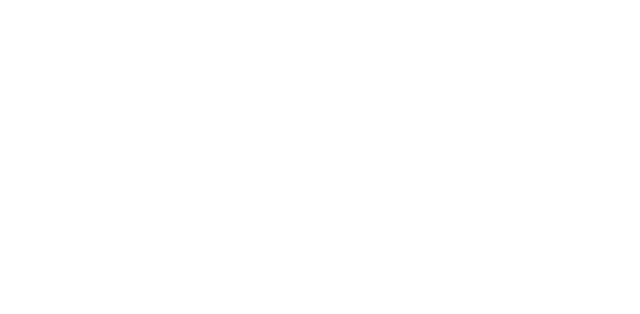
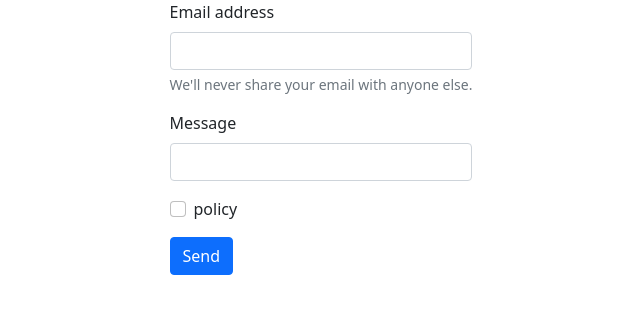
Before and after one commit to elijahmylcev/node-server-mailer, a website: page form.html in a window 1280 px wide. Shown: the whole page, without its empty margins (319-959 px from the left). Drawn offline with nearby package versions, Linux system fonts and the light colour scheme.

Commit message:
working server --> Bootstrap form --> primitiv validation

```diff
--- a/form.html
+++ b/form.html
@@ -1,12 +1,39 @@
 <!DOCTYPE html>
 <html lang="ru">
+
 <head>
-    <meta charset="UTF-8">
-    <meta http-equiv="X-UA-Compatible" content="IE=edge">
-    <meta name="viewport" content="width=device-width, initial-scale=1.0">
-    <title>Mailer</title>
+  <meta charset="UTF-8">
+  <meta http-equiv="X-UA-Compatible" content="IE=edge">
+  <meta name="viewport" content="width=device-width, initial-scale=1.0">
+  <link href="https://cdn.jsdelivr.net/npm/bootstrap@5.1.3/dist/css/bootstrap.min.css" rel="stylesheet" integrity="sha384-1BmE4kWBq78iYhFldvKuhfTAU6auU8tT94WrHftjDbrCEXSU1oBoqyl2QvZ6jIW3" crossorigin="anonymous">
+  <title>Mailer</title>
 </head>
+
 <body>
 
+  <div class="container">
+    <div class="row justify-content-md-center">
+
+      <div class="col-md-auto">
+        <form method="POST" action="http://localhost:3001/form">
+          <div class="mb-3">
+            <label for="exampleInputEmail1" class="form-label">Email address</label>
+            <input name="email" type="email" class="form-control" id="exampleInputEmail1" aria-describedby="emailHelp" required>
+            <div id="emailHelp" class="form-text">We'll never share your email with anyone else.</div>
+          </div>
+          <div class="mb-3">
+            <label for="exampleInputPassword1" class="form-label">Message</label>
+            <input name="text" type="text" class="form-control" id="exampleInputPassword1" required>
+          </div>
+          <div class="mb-3 form-check">
+            <input name="check" type="checkbox" class="form-check-input" id="exampleCheck1">
+            <label class="form-check-label" for="exampleCheck1">policy</label>
+          </div>
+          <button type="submit" class="btn btn-primary">Send</button>
+        </form>
+      </div>
+    </div>
+  </div>
 </body>
+
 </html>
```
Also changed, not shown: index.js (+9 -3 lines), main_photo.png (added).
